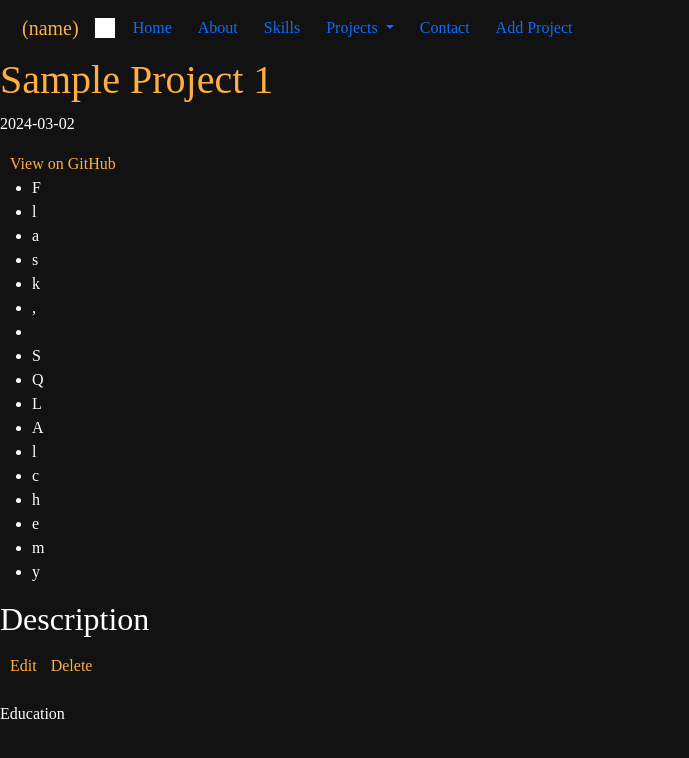
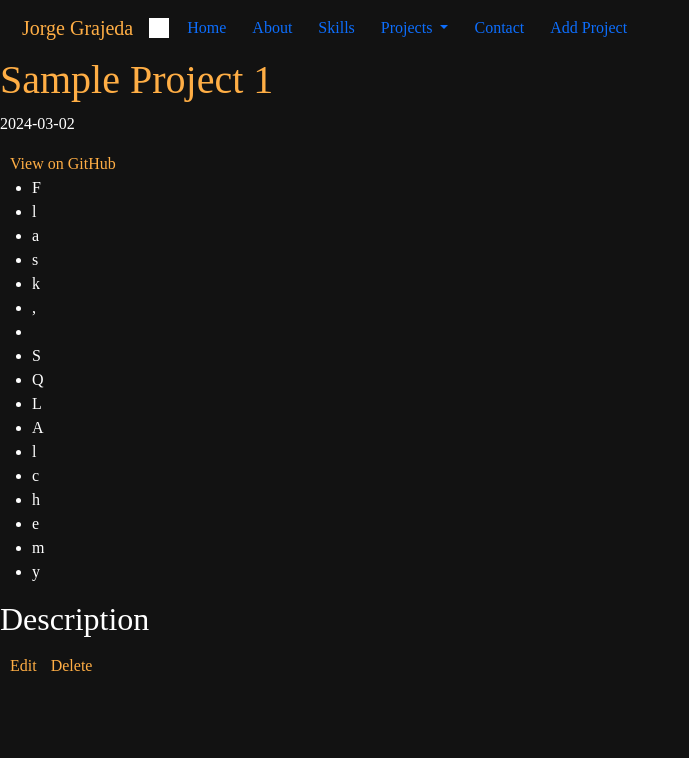
Before and after one commit to joryaya99/TechDegree-Project5, a Flask app: page /projects/1 in a window 1280 px wide. Shown: the top 758 px of the page, without its empty margins (0-689 px from the left). Run offline with Flask 3, Linux system fonts and the light colour scheme.

Commit message:
Update layout.html

```diff
--- a/TechDegree-Project-5/templates/layout.html
+++ b/TechDegree-Project-5/templates/layout.html
@@ -14,7 +14,7 @@
         <section class = "navigation">
             <nav class = "navbar navbar-expand-lg">
                 <div class = "container-fluid">
-                  <a class = "navbar-brand" href = "{{ url_for('index') }}">(name)</a>
+                  <a class = "navbar-brand" href = "{{ url_for('index') }}">Jorge Grajeda</a>
                   <button class = "toggle" type = "button" data-bs-toggle = "collapse" data-bs-target = "#navbarContent" aria-controls = "navbarContent" aria-expanded = "false" aria-label = "Toggle navigation">
                     <i class = "fas fa-bars"></i>
                   </button>
@@ -58,13 +58,6 @@
                     <i class="fab fa-github"></i>
                 </a>
             </div>
-            <div class="treehouse">
-                <p>
-                    Education
-                    <a href="https://teamtreehouse.com">
-                    </a>
-                </p>
-            </div>
         </section>
         <script src="" async defer></script>
         <script src="https://cdn.jsdelivr.net/npm/bootstrap@5.0.0-beta2/dist/js/bootstrap.bundle.min.js" integrity="sha384-b5kHyXgcpbZJO/tY9Ul7kGkf1S0CWuKcCD38l8YkeH8z8QjE0GmW1gYU5S9FOnJ0" crossorigin="anonymous"></script>
```
